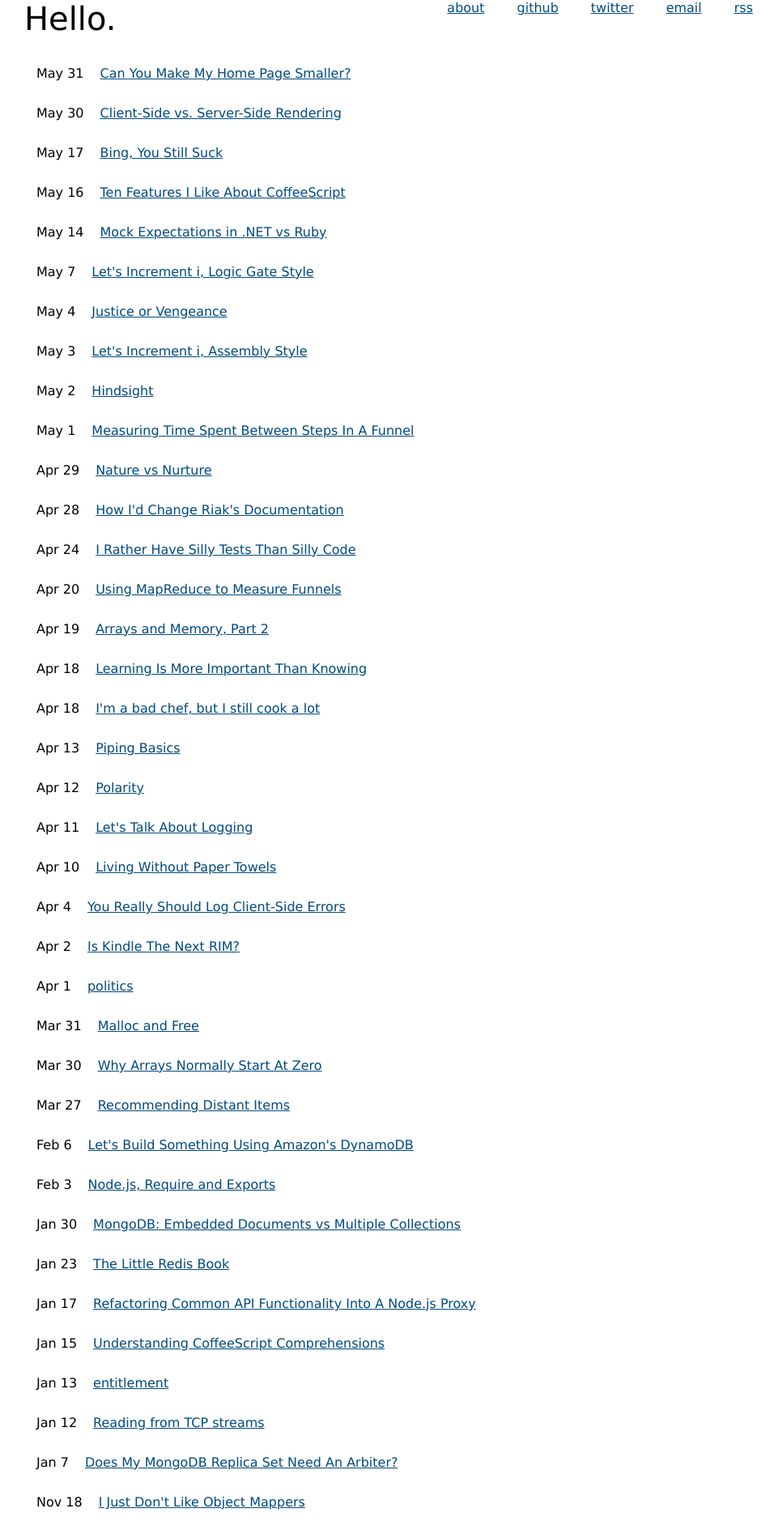
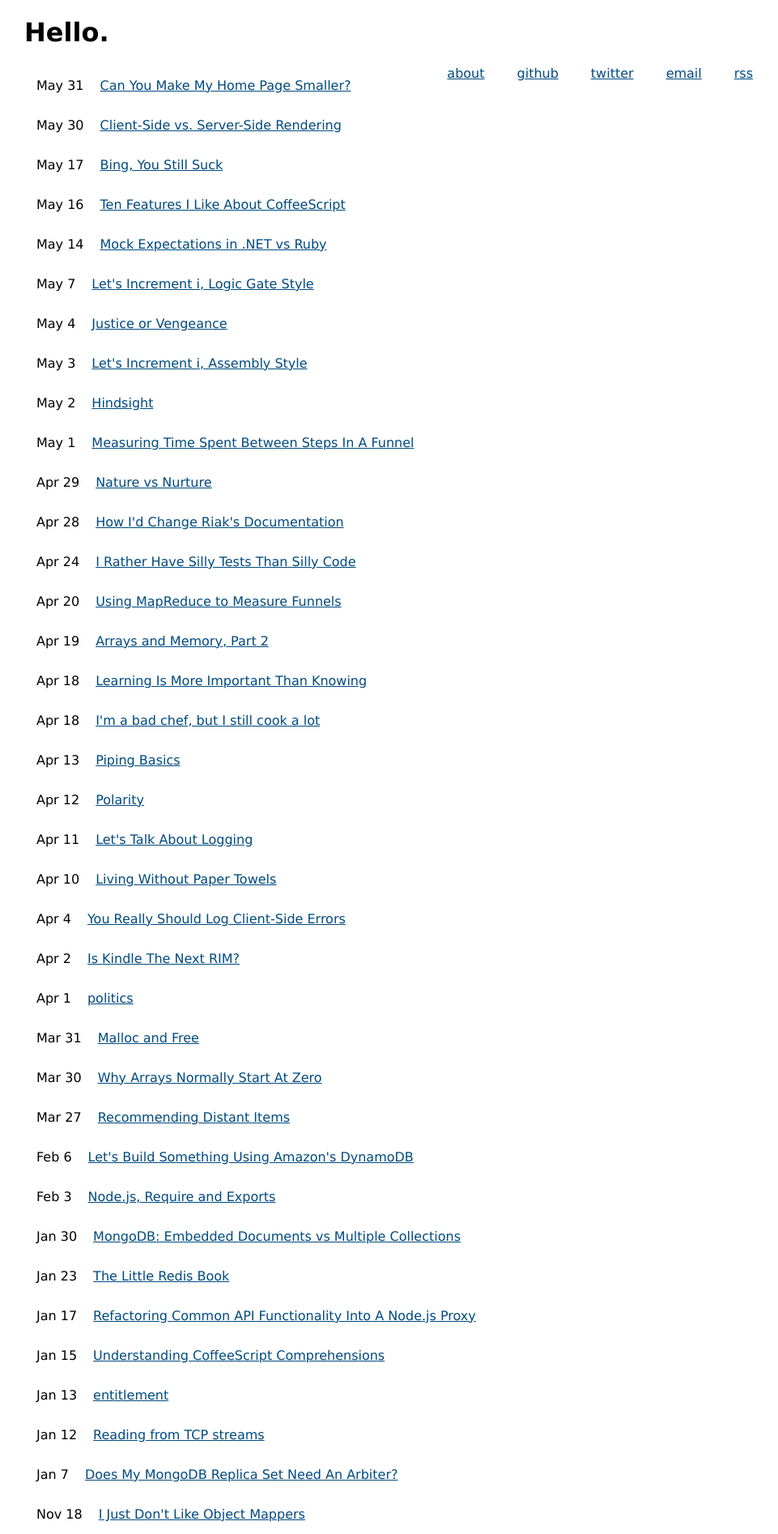
Before and after one commit to fehmicansaglam/fehmicansaglam.github.com, a Jekyll site: the page built from index.html, in a window 1280 px wide. Shown: the top 1894 px of the page at 81% size, without its empty margins (150-1111 px from the left). Built offline with Jekyll 4.4.1, drawn with Linux system fonts in a browser that asks for light colours.

Commit message:
Garry's h1 change

```diff
--- a/index.html
+++ b/index.html
@@ -7,9 +7,9 @@ published: true
 <link href=//feeds.feedburner.com/KarlSeguinsBlog rel=alternate type=application/atom+xml>
 <style>
 body{width:920px;margin:auto;background:#fff;font-family:verdana} a{color:#004A7F;padding:20px;} a:hover{color:#c35617}
-span{font-size:2.5em;} div{float:right}
+div{float:right}
 ul{margin-top:20px;list-style:none;padding:0} li{padding:15px}
 </style>
-<span>Hello.</span>
+<h1>Hello.</h1>
 <div><a href=about.html>about</a><a href=//github.com/karlseguin>github</a><a href=//twitter.com/karlseguin>twitter</a><a href=mailto:karl@openmymind.net>email</a><a href=//feeds.feedburner.com/KarlSeguinsBlog>rss</a></div>
 <ul>{% for post in site.posts %}<li>{{ post.date | date: '%b %d' | replace: '01', '1' | replace: '02', '2' | replace: '03', '3' | replace: '04', '4' | replace: '05', '5' | replace: '06', '6' | replace: '07', '7' | replace: '08', '8' | replace: '09', '9' }}<a href={{ post.url | replace_first: '/', ''}}>{{ post.title | escape}}</a>{% endfor %}</ul>
```
